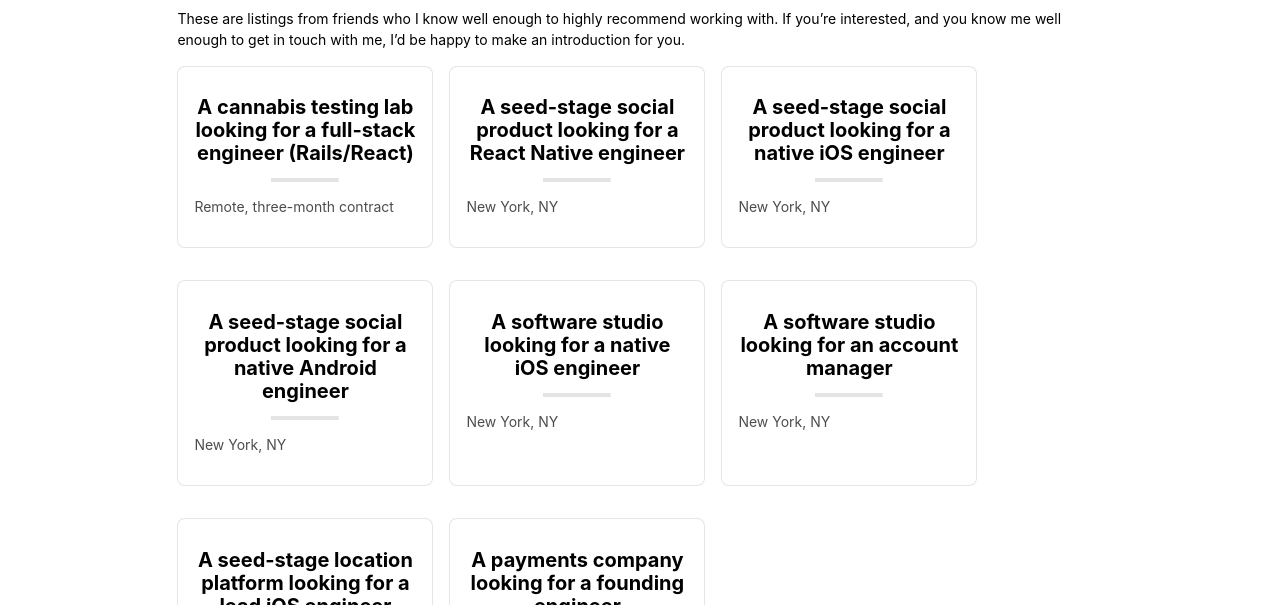
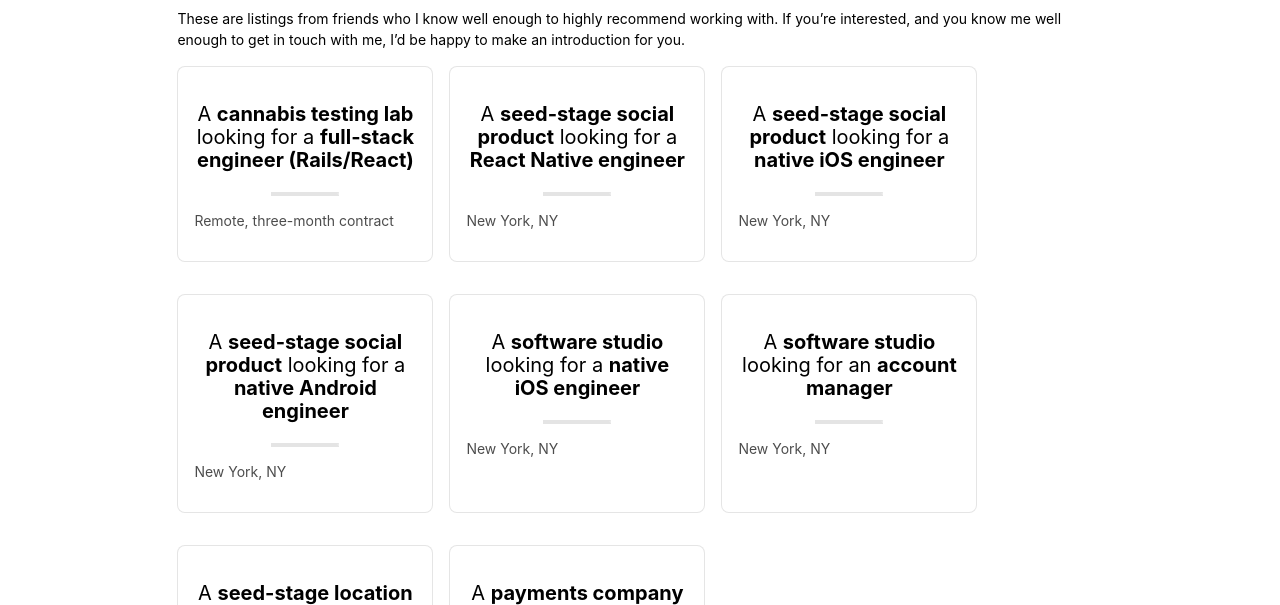
Before and after one commit to irace/matchmaking, a Gatsby site: page / in a window 1280 px wide. Shown: the part 195-800 px from the top of the page. Built offline with nearby package versions, Linux system fonts and the light colour scheme; Gatsby itself is replaced by a stand-in of ours.

Commit message:
Add Markdown styling to job titles

```diff
--- a/package.json
+++ b/package.json
@@ -20,6 +20,7 @@
     "react": "^16.8.2",
     "react-dom": "^16.8.2",
     "react-helmet": "^5.2.0",
+    "react-markdown": "^4.0.6",
     "styled-components": "^4.1.3",
     "tachyons": "^4.11.1"
   },
--- a/src/components/Card.jsx
+++ b/src/components/Card.jsx
@@ -1,13 +1,18 @@
 import React from "react";
+import ReactMarkdown from "react-markdown";
 import styled from "styled-components";
 
 const Article = styled.article.attrs({ className: "mw5 bg-white br3 pa2 pa3-ns mv3 ba b--black-10 mr3" })``;
+
+const Title = styled.h1.attrs({ className: "f4 normal" })``;
 
 const Card = props => {
   return (
     <Article>
       <div className="tc">
-        <h1 className="f4">{props.title}</h1>
+        <Title>
+          <ReactMarkdown source={props.title} />
+        </Title>
         <hr className="mw3 bb bw1 b--black-10" />
       </div>
       <p className="lh-copy measure center f6 black-70">{props.description}</p>
--- a/src/data/jobs.yml
+++ b/src/data/jobs.yml
@@ -1,25 +1,25 @@
 - username: irace
   jobs:
-    - title: A cannabis testing lab looking for a full-stack engineer (Rails/React)
+    - title: "A **cannabis testing lab** looking for a **full-stack engineer (Rails/React)**"
       description: Remote, three-month contract
 
-    - title: A seed-stage social product looking for a React Native engineer
+    - title: "A **seed-stage social product** looking for a **React Native engineer**"
       description: New York, NY
 
-    - title: A seed-stage social product looking for a native iOS engineer
+    - title: "A **seed-stage social product** looking for a **native iOS engineer**"
       description: New York, NY
 
-    - title: A seed-stage social product looking for a native Android engineer
+    - title: "A **seed-stage social product** looking for a **native Android engineer**"
       description: New York, NY
 
-    - title: A software studio looking for a native iOS engineer
+    - title: "A **software studio** looking for a **native iOS engineer**"
       description: New York, NY
 
-    - title: A software studio looking for an account manager
+    - title: "A **software studio** looking for an **account manager**"
       description: New York, NY
 
-    - title: A seed-stage location platform looking for a lead iOS engineer
+    - title: "A **seed-stage location platform** looking for a **lead iOS engineer**"
       description: New York, NY
 
-    - title: A payments company looking for a founding engineer
+    - title: "A **payments company** looking for a **founding engineer**"
       description: New York, NY
```
Also changed, not shown: 1 other file.
